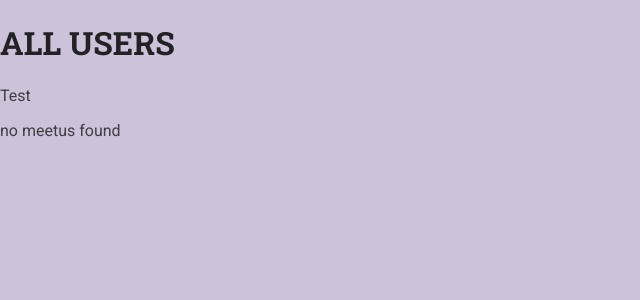
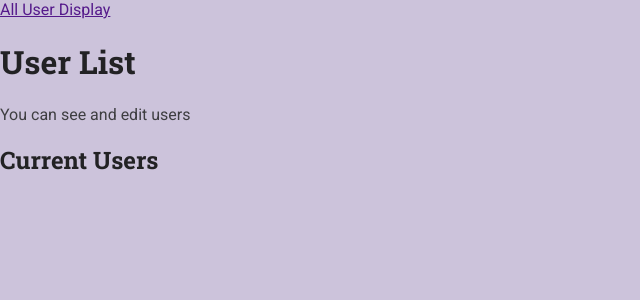
Before and after one commit to larafonse/CST438Project2, a Django app: page /adminAllUsers/ in a window 1280 px wide. Shown: the top 300 px of the page, without its empty margins (0-640 px from the left). Run offline with Django 3.2, Linux system fonts and the light colour scheme.

Commit message:
updated files to fix css (not fixed)

```diff
--- /dev/null
+++ b/src/pages/static/pages/styles/allUsers-details.css
@@ -0,0 +1,62 @@
+section {
+    max-width: 40rem;
+    margin: 3rem auto;
+  }
+
+  ol {
+    list-style: none;
+    margin: 0;
+    padding: 0;
+  }
+
+  .meetup-item {
+    margin: 1rem 0;
+    background-color: #350490;
+    padding: 2rem;
+    color: white;
+    border-radius: 4px;
+  }
+
+  .meetup-summary {
+    display: flex;
+    align-items: flex-start;
+  }
+
+  .meetup-image {
+    margin-right: 2rem;
+  }
+
+  .meetup-image img {
+    width: 8rem;
+    height: 8rem;
+    object-fit: cover;
+    border-radius: 50%;
+  }
+
+  .meetup-details h3 {
+    color: inherit;
+    margin-top: 0;
+    margin-bottom: 0.5rem;
+    font-size: 2rem;
+  }
+
+  .meetup-details address {
+    font-style: italic;
+  }
+
+  .meetup-actions {
+    margin-top: 1.5rem;
+    text-align: right;
+  }
+
+  .meetup-actions .btn {
+    background-color: #cb82fb;
+    border-color: #cb82fb;
+    color: #350490;
+    padding: 0.75rem 2rem;
+  }
+
+  .meetup-actions .btn:hover {
+    background-color: #ba82fb;
+    border-color: #ba82fb;
+  }
--- a/src/pages/templates/pages/adminCreateAcc.html
+++ b/src/pages/templates/pages/adminCreateAcc.html
@@ -1 +1,2 @@
+{% load static %}
 <h1>Admin Create Account</h1>
--- a/src/pages/templates/pages/allUsers.html
+++ b/src/pages/templates/pages/allUsers.html
@@ -8,16 +8,43 @@
     <meta name="viewport" content="width=device-width, initial-scale=1.0">
     <title>Users</title>
     <link rel="stylesheet" href="{% static 'pages/styles/base.css' %}">
+    <link rel="stylesheet" href="{% static 'pages/styles/allUsers-details.css' %}">
 </head>
 
 <body>
-    <h1>ALL USERS</h1>
+    <header>
+        <nav>
+            <a href="">All User Display</a>
+        </nav>
+        <h1>User List</h1>
+        <p>You can see and edit users</p>
+    </header>
+    <main>
+        <h2>Current Users</h2>
+        <ol>
+            {% for i in users %}
+            <li class="meetup-item">
+                <article>
+                    <div class="meetup-summary">
+                        <h3>{{i.user}}</h3>
+                        <h3>{{i.name}}</h3>
+                    </div>
+                    <div class="user-actions">
+                        <a href="" class="btn"> Edit Users</a>
+                    </div>
+                </article>
+            </li>
+
+            {% endfor %}
+        </ol>
+    </main>
+    <!-- <h1>ALL USERS</h1>
     <p>Test</p>
     {% if show_users %}
     <h2> {{ users.0.title }}</h2>
     {% else %}
     <p> no meetus found </p>
-    {% endif %}
+    {% endif %} -->
 </body>
 
 </html>
--- a/src/pages/templates/pages/home.html
+++ b/src/pages/templates/pages/home.html
@@ -1 +1,2 @@
+{% load static %}
 <h1>Home</h1>
--- a/src/wishlist/settings.py
+++ b/src/wishlist/settings.py
@@ -127,3 +127,6 @@
 # https://docs.djangoproject.com/en/2.2/howto/static-files/
 
 STATIC_URL = '/static/'
+#STATIC_ROOT = os.path.join(BASE_DIR, '__file__')
+STATICFILES_DIRS = [
+    os.path.join(BASE_DIR, 'pages/static')]
```
Also changed, not shown: src/docker-compose.yml (added, +15 -0 lines).
